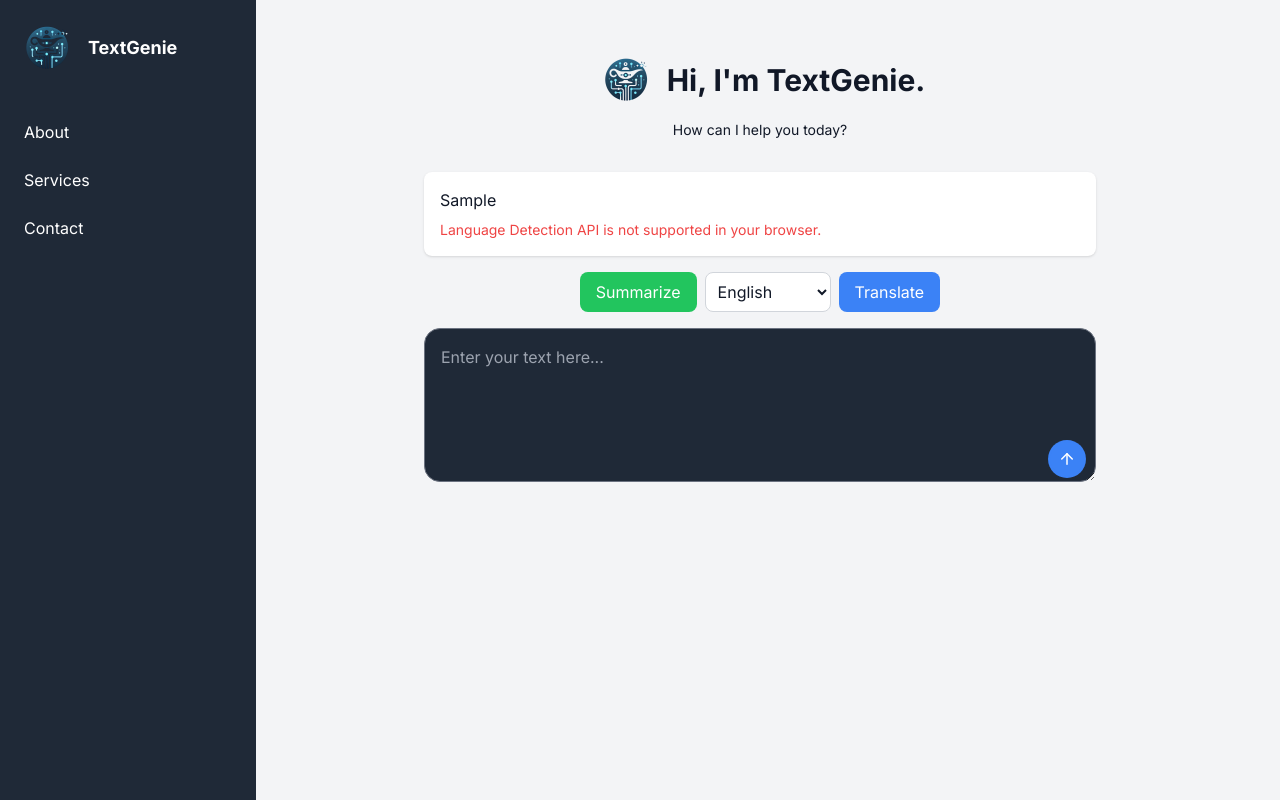
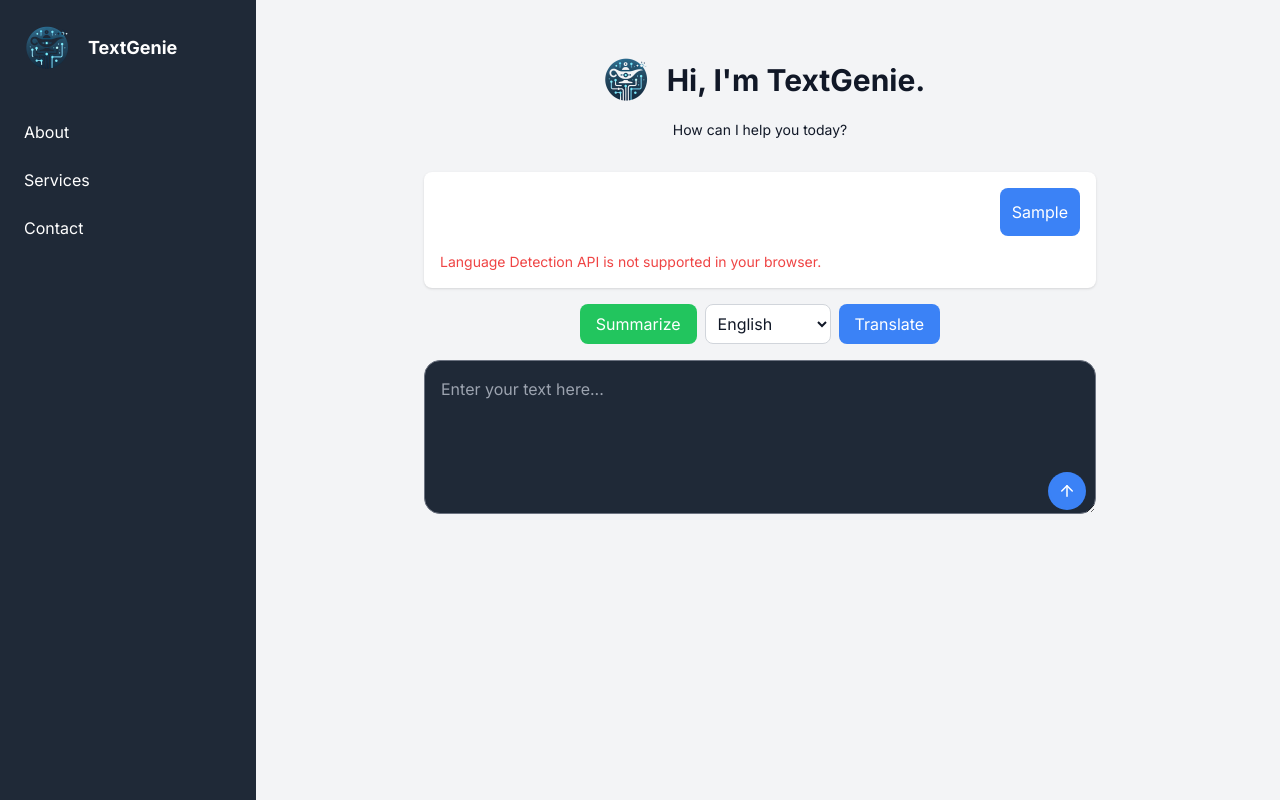
Before and after one commit to Johntech-dev/TextGenie, a Next.js app in the folder textgenie/: page / in a window 1280 px wide. Both pictures are taken after typing "Sample" into the empty fields and a click on the button 1067 px from the left and 407 px from the top of the page. Built offline with nearby package versions, Linux system fonts and the light colour scheme.

Commit message:
change the ui

```diff
--- a/textgenie/app/page.js
+++ b/textgenie/app/page.js
@@ -40,21 +40,16 @@ if (typeof window !== 'undefined') {
 
 export default function Home() {
   const [inputText, setInputText] = useState('');
-  const [outputText, setOutputText] = useState('');
+  const [messages, setMessages] = useState([]);
   const [detectedLanguage, setDetectedLanguage] = useState('');
   const [selectedLanguage, setSelectedLanguage] = useState('en');
-  const [summary, setSummary] = useState('');
-  const [translatedText, setTranslatedText] = useState('');
-  const [translatedSummary, setTranslatedSummary] = useState('');
   const [error, setError] = useState('');
   const [isModelDownloading, setIsModelDownloading] = useState(false);
-  const [originalText, setOriginalText] = useState('');
 
-  // Debugging: Log outputText changes
+  // Debugging: Log messages changes
   useEffect(() => {
-    console.log("Output Text Updated:", outputText);
-    console.log("Output Text Length:", outputText.length);
-  }, [outputText]);
+    console.log("Messages Updated:", messages);
+  }, [messages]);
 
   // Handle form submission
   const handleSubmit = async (e) => {
@@ -65,19 +60,10 @@ export default function Home() {
       return;
     }
 
-    console.log("Input Text:", inputText); // Debugging
-    console.log("Input Text Length:", inputText.length); // Debugging
-
-    setOutputText(inputText);
-    setOriginalText(inputText);
+    const userMessage = { text: inputText, sender: 'user' };
+    setMessages((prevMessages) => [...prevMessages, userMessage]);
     setInputText('');
     setError('');
-    setSummary('');
-    setTranslatedText('');
-    setTranslatedSummary('');
-
-    console.log("Output Text:", outputText); // Debugging
-    console.log("Output Text Length:", outputText.length); // Debugging
 
     await detectLanguage(inputText);
   };
@@ -143,7 +129,8 @@ export default function Home() {
       return;
     }
 
-    if (!outputText.trim() || outputText.length <= 150) {
+    const lastMessage = messages[messages.length - 1];
+    if (!lastMessage || !lastMessage.text.trim() || lastMessage.text.length <= 150) {
       setError('Text must be longer than 150 characters to summarize.');
       return;
     }
@@ -155,8 +142,9 @@ export default function Home() {
       }
 
       const summarizer = await self.summarization.createSummarizer();
-      const summary = await summarizer.summarize(outputText);
-      setSummary(summary);
+      const summary = await summarizer.summarize(lastMessage.text);
+      const summaryMessage = { text: summary, sender: 'bot' };
+      setMessages((prevMessages) => [...prevMessages, summaryMessage]);
     } catch (err) {
       setError('Summarization failed. Please try again.');
       console.error(err);
@@ -170,7 +158,8 @@ export default function Home() {
       return;
     }
 
-    if (!outputText.trim()) {
+    const lastMessage = messages[messages.length - 1];
+    if (!lastMessage || !lastMessage.text.trim()) {
       setError('Please enter text to translate.');
       return;
     }
@@ -186,13 +175,9 @@ export default function Home() {
         targetLanguage: selectedLanguage,
       });
 
-      const translation = await translator.translate(outputText);
-      setTranslatedText(translation);
-
-      if (summary) {
-        const translatedSummary = await translator.translate(summary);
-        setTranslatedSummary(translatedSummary);
-      }
+      const translation = await translator.translate(lastMessage.text);
+      const translationMessage = { text: translation, sender: 'bot' };
+      setMessages((prevMessages) => [...prevMessages, translationMessage]);
     } catch (err) {
       setError('Translation failed. Please try again.');
       console.error(err);
@@ -210,35 +195,22 @@ export default function Home() {
       </div>
 
       <div className="max-w-2xl mx-auto">
-        {/* Output Area */}
+        {/* Chat Area */}
         <div className="mb-4 p-4 bg-white dark:bg-gray-800 rounded-lg shadow">
-          <p>{outputText}</p>
+          {messages.map((message, index) => (
+            <div key={index} className={`mb-4 ${message.sender === 'user' ? 'text-right' : 'text-left'}`}>
+              <div className={`inline-block p-3 rounded-lg ${message.sender === 'user' ? 'bg-blue-500 text-white' : 'bg-gray-200 dark:bg-gray-700 text-gray-900 dark:text-white'}`}>
+                <p>{message.text}</p>
+              </div>
+            </div>
+          ))}
           {detectedLanguage && <p className="text-sm text-gray-500 mt-2">{detectedLanguage}</p>}
-          {summary && (
-            <div className="mt-4">
-              <p className="font-semibold">Summary:</p>
-              <p className="text-gray-700 dark:text-gray-300">{summary}</p>
-            </div>
-          )}
-          {translatedText && (
-            <div className="mt-4">
-              <p className="font-semibold">Translated Text:</p>
-              <p className="text-gray-700 dark:text-gray-300">{translatedText}</p>
-            </div>
-          )}
-          {translatedSummary && (
-            <div className="mt-4">
-              <p className="font-semibold">Translated Summary:</p>
-              <p className="text-gray-700 dark:text-gray-300">{translatedSummary}</p>
-            </div>
-          )}
           {error && <p className="text-sm text-red-500 mt-2">{error}</p>}
           {isModelDownloading && <p className="text-sm text-blue-500 mt-2">Downloading language detection model...</p>}
         </div>
 
         {/* Action Buttons */}
         <div className="mt-4 flex flex-col md:flex-row justify-center gap-2">
-          {/* Always show the Summarize button */}
           <button
             onClick={summarizeText}
             className="px-4 py-2 bg-green-500 text-white rounded-lg hover:bg-green-600 focus:outline-none focus:ring-2 focus:ring-green-500"
```
